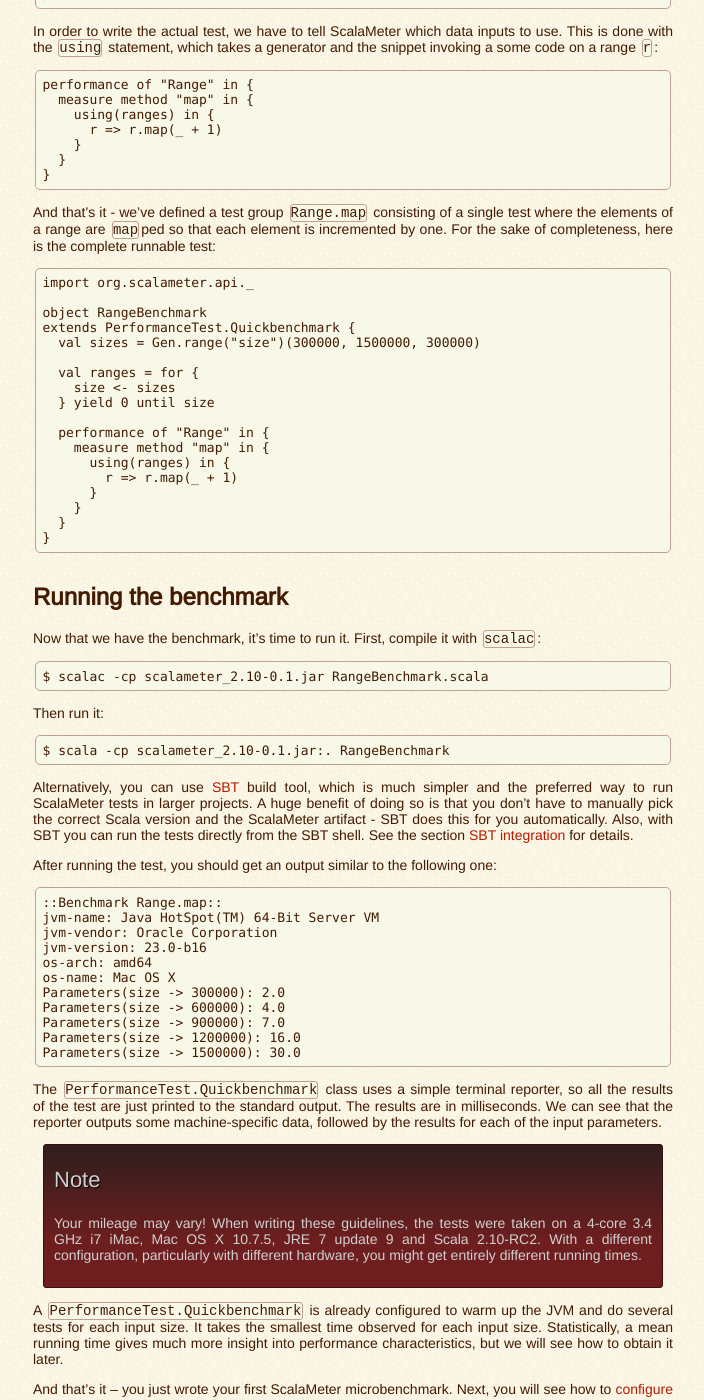
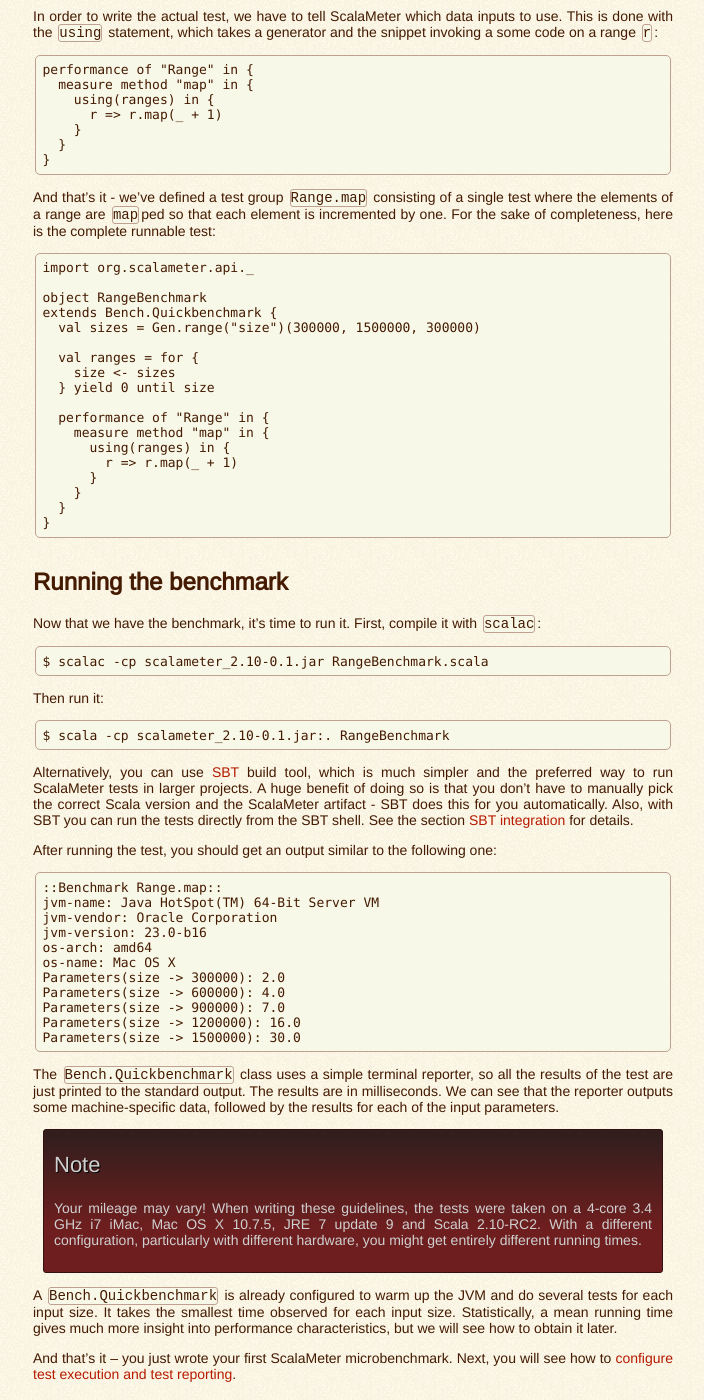
Before and after one commit to scalameter/scalameter.github.com, a Jekyll site: the page built from home/gettingstarted/0.7/simplemicrobenchmark.md, in a window 1280 px wide and 1400 px high, scrolled down 1734 px. Shown: the whole window, without its empty margins (137-841 px from the left). Built offline with Jekyll 4.4.1, drawn with Linux system fonts in a browser that asks for light colours; some of the changed text lies outside the part shown.

Commit message:
Replace `PerformanceTest` with `Bench`

```diff
--- a/home/gettingstarted/0.7/simplemicrobenchmark.md
+++ b/home/gettingstarted/0.7/simplemicrobenchmark.md
@@ -38,7 +38,7 @@ Start with the following `import` statement:
 This gives us access to most of the ScalaMeter API.
 Alternatively, we can import different parts of ScalaMeter selectively, but this will do for now.
 
-A ScalaMeter represents performance tests with the `PerformanceTest` abstract class -- to implement a
+A ScalaMeter represents performance tests with the `Bench` abstract class -- to implement a
 performance test, we have to extend this class.
 A performance test can either be a singleton `class` or a `object`.
 The only difference from ScalaMeter's point of view is that `object` performance tests will have
@@ -47,15 +47,15 @@ a `main` method, hence being runnable applications.
 For that reason, we choose the latter:
 
     object RangeBenchmark
-    extends PerformanceTest.Quickbenchmark {
+    extends Bench.Quickbenchmark {
 
       // multiple tests can be specified here
 
     }
 
-The `PerformanceTest` abstract class is a highly configurable test template which allows more than
+The `Bench` abstract class is a highly configurable test template which allows more than
 we need right now.
-Instead of inheriting it directly, we inherit a predefined class called `PerformanceTest.Quickbenchmark`
+Instead of inheriting it directly, we inherit a predefined class called `Bench.Quickbenchmark`
 which is a performance test configured to simply run the tests and output them in the terminal.
 
 Most benchmarks need input data that they are executed on.
@@ -131,7 +131,7 @@ For the sake of completeness, here is the complete runnable test:
     import org.scalameter.api._
 
     object RangeBenchmark
-    extends PerformanceTest.Quickbenchmark {
+    extends Bench.Quickbenchmark {
       val sizes = Gen.range("size")(300000, 1500000, 300000)
 
       val ranges = for {
@@ -180,7 +180,7 @@ After running the test, you should get an output similar to the following one:
     Parameters(size -> 1200000): 16.0
     Parameters(size -> 1500000): 30.0
 
-The `PerformanceTest.Quickbenchmark` class uses a simple terminal reporter, so
+The `Bench.Quickbenchmark` class uses a simple terminal reporter, so
 all the results of the test are just printed to the standard output.
 The results are in milliseconds.
 We can see that the reporter outputs some machine-specific data, followed by the
@@ -197,7 +197,7 @@ entirely different running times.
 </p>
 </div>
 
-A `PerformanceTest.Quickbenchmark` is already configured to warm up the JVM and do several tests
+A `Bench.Quickbenchmark` is already configured to warm up the JVM and do several tests
 for each input size.
 It takes the smallest time observed for each input size.
 Statistically, a mean running time gives much more insight into performance characteristics, but
```
Also changed, not shown: home/gettingstarted/0.7/configuration.md (+12 -12 lines), home/gettingstarted/0.7/executors.md (+3 -3 lines), home/gettingstarted/0.7/generators.md (+1 -1 lines), home/gettingstarted/0.7/regressions.md (+2 -2 lines).
